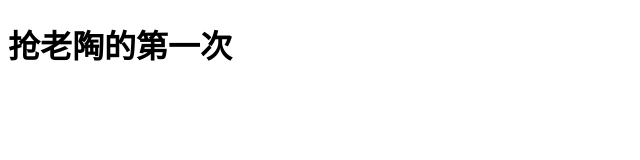
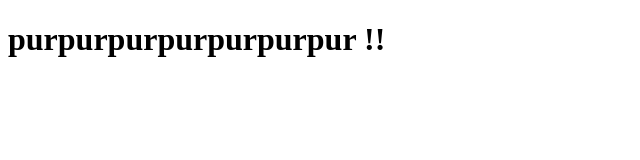
Before and after one commit to jiaqi77zhou/Testing, a plain HTML site: page index.html in a window 1280 px wide. Shown: the whole page, without its empty margins (0-640 px from the left). Drawn offline with Linux system fonts and the light colour scheme.

Commit message:
选择了版本

```diff
--- a/index.html
+++ b/index.html
@@ -5,6 +5,6 @@
     <title>首页</title>
 </head>
 <body>
-<h1>抢老陶的第一次</h1>
+<h1>purpurpurpurpurpurpur !!</h1>
 </body>
 </html>
```
Also changed, not shown: 1 other file.
